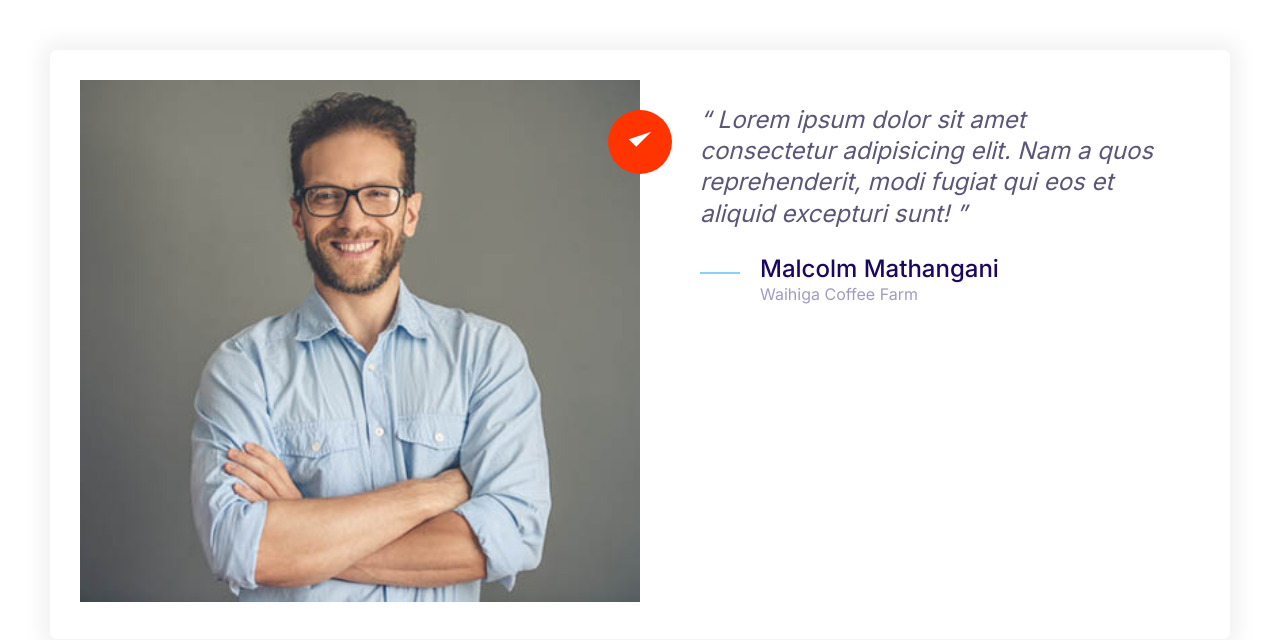
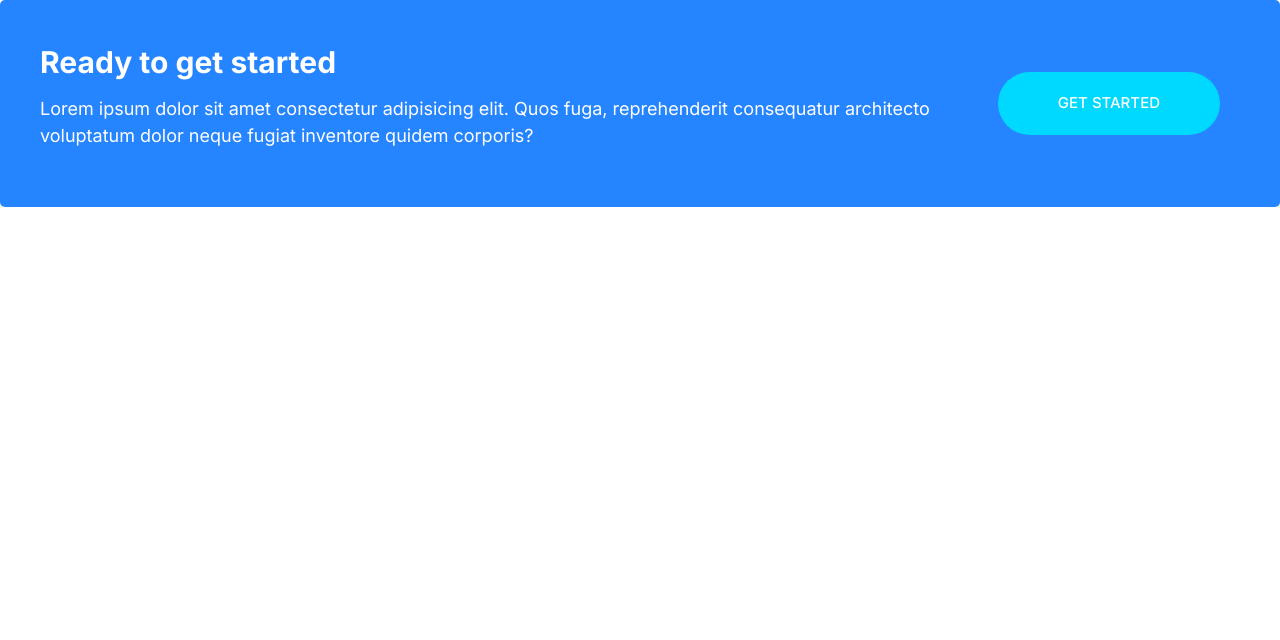
Before and after one commit to Malkeezow/Malkeezow, a plain HTML site: page index.html in a window 1280 px wide. Drawn offline with Linux system fonts and the light colour scheme.

Commit message:
Defining the Callout Component

```diff
--- a/CSS/stlyes.css
+++ b/CSS/stlyes.css
@@ -240,10 +240,6 @@ a {
     background: #ec3000;
 }
 
-.btn--block {
-    width: 100%;
-    display: inline-block;
-}
 
 .btn--outline {
     background: #fff;
@@ -255,6 +251,17 @@ a {
     background: var(--headings-color);
     color: #fff;
 }
+
+.btn--stretched {
+    padding-left: 6rem;
+    padding-right: 6rem;
+}
+
+.btn--block {
+    width: 100%;
+    display: inline-block;
+}
+
 
 @media screen and (min-width: 1024px) {
     .btn {
@@ -502,3 +509,45 @@ a {
         margin-left: 6rem;
     }
 }
+
+/*Callouts*/
+
+.callout {
+    padding: 4rem;
+    border-radius: 5px;
+}
+
+.callout--primary {
+    background: var(--primary-color);
+    color: #fff;
+}
+
+.callout__heading {
+    color: #fff;
+    margin-top: 0;
+    font-size: 3rem;
+}
+.callout .btn {
+    justify-self: center;
+    align-self: center ;
+}
+
+.callout__content {
+    text-align: center;
+}
+
+@media screen and (min-width: 768px) {
+
+    .callout .grid--1x2 {
+        grid-template-columns: 1fr auto;
+    }
+
+    .callout__content {
+        text-align: left;
+    }
+
+    .callout .btn {
+        justify-self: start;
+        margin: 0 2rem;
+    }
+}
--- a/index.html
+++ b/index.html
@@ -13,36 +13,18 @@
     <link rel="stylesheet" href="css/normalize.css" />
     <link rel="stylesheet" href="css/stlyes.css" />
   </head>
-  <body style="padding: 5rem">
-    <div class="card testimonial">
+  <body>
+    <div class="callout callout--primary">
       <div class="grid grid--1x2">
-        <div class="testimonial__image">
-          <img src="Images/testimonial.jpg" alt="A happy, smiling customer" />
-          <span class="icon-container icon-container--accent">
-            <svg class="icon icon--white icon--small">
-              <use xlink:href="images/sprite.svg#tick"></use>
-            </svg>
-          </span>
+        <div class="callout__content">
+          <h2 class="callout__heading">Ready to get started</h2>
+          <p>
+            Lorem ipsum dolor sit amet consectetur adipisicing elit. Quos fuga,
+            reprehenderit consequatur architecto voluptatum dolor neque fugiat
+            inventore quidem corporis?
+          </p>
         </div>
-        <blockquote class="quote">
-          <p class="quote__text">
-            Lorem ipsum dolor sit amet consectetur adipisicing elit. Nam a quos
-            reprehenderit, modi fugiat qui eos et aliquid excepturi sunt!
-          </p>
-          <footer>
-            <div class="media">
-              <div class="media__image">
-                <svg class="icon icon--primary quote__line">
-                  <use xlink:href="images/sprite.svg#line"></use>
-                </svg>
-              </div>
-              <div class="media__body">
-                <h3 class="media__title quote__author">Malcolm Mathangani</h3>
-                <p class="quote__company">Waihiga Coffee Farm</p>
-              </div>
-            </div>
-          </footer>
-        </blockquote>
+        <a href="#" class="btn btn--secondary btn--stretched">Get Started</a>
       </div>
     </div>
   </body>
```
Also changed, not shown: Components/callouts.html (added, +13 -0 lines).
